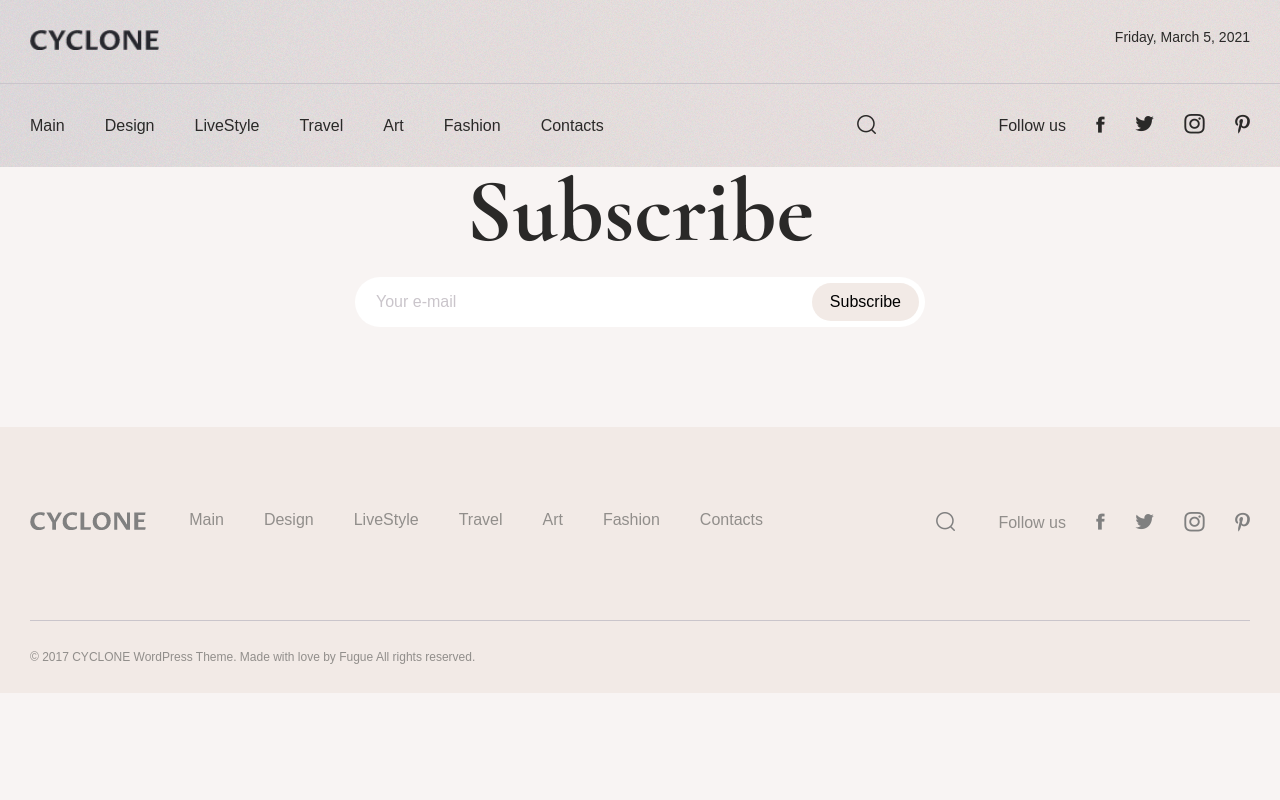
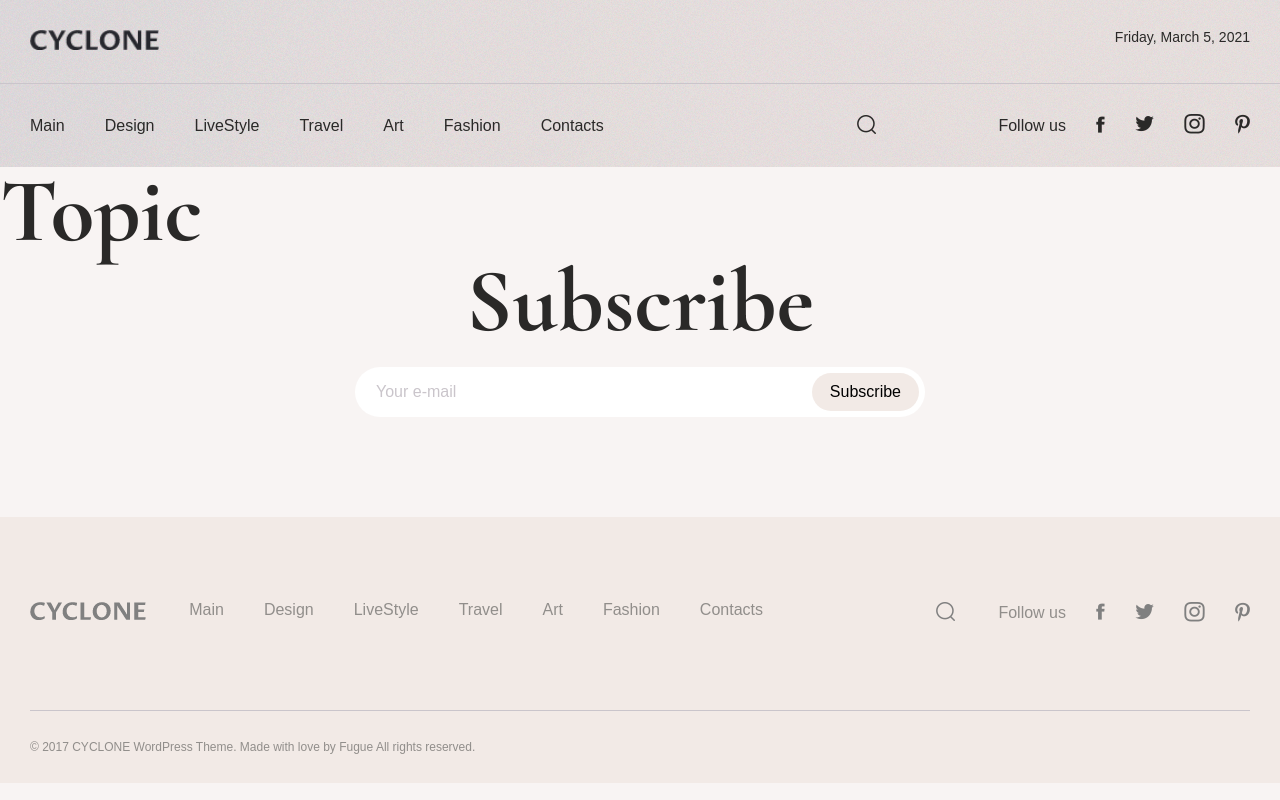
Before and after one commit to nazarenko-by/Cyclone-react, a React (Create React App) app: page /fullTopic in a window 1280 px wide. Built offline with nearby package versions, Linux system fonts and the light colour scheme; a web font is replaced by a local one.

Commit message:
added FullTopic

```diff
--- a/src/App/App.js
+++ b/src/App/App.js
@@ -17,6 +17,7 @@ import LiveStylePage from './LiveStylePage/LiveStylePage'
 import TravelPage from './TravelPage/TravelPage'
 import ArtPage from './ArtPage/ArtPage'
 import FashionPage from './FashionPage/FashionPage'
+import FullTopic from './FullTopic/FullTopic'
 
 const App = () => {
     return(
@@ -32,6 +33,7 @@ const App = () => {
             <Route path = "/travel" component = {TravelPage}/>
             <Route path = "/art" component = {ArtPage}/>
             <Route path = "/fashion" component = {FashionPage}/>
+            <Route path = "/fullTopic" component= {FullTopic}/>
             <Subscribe/>
             <Footer/>
         </>
--- /dev/null
+++ b/src/App/FullTopic/FullTopic.js
@@ -0,0 +1,11 @@
+import React from 'react'
+
+const FullTopic = () => {
+    return (
+        <>
+            <div className="big-title">Topic</div>
+        </>
+    )
+}
+
+export default FullTopic
```
